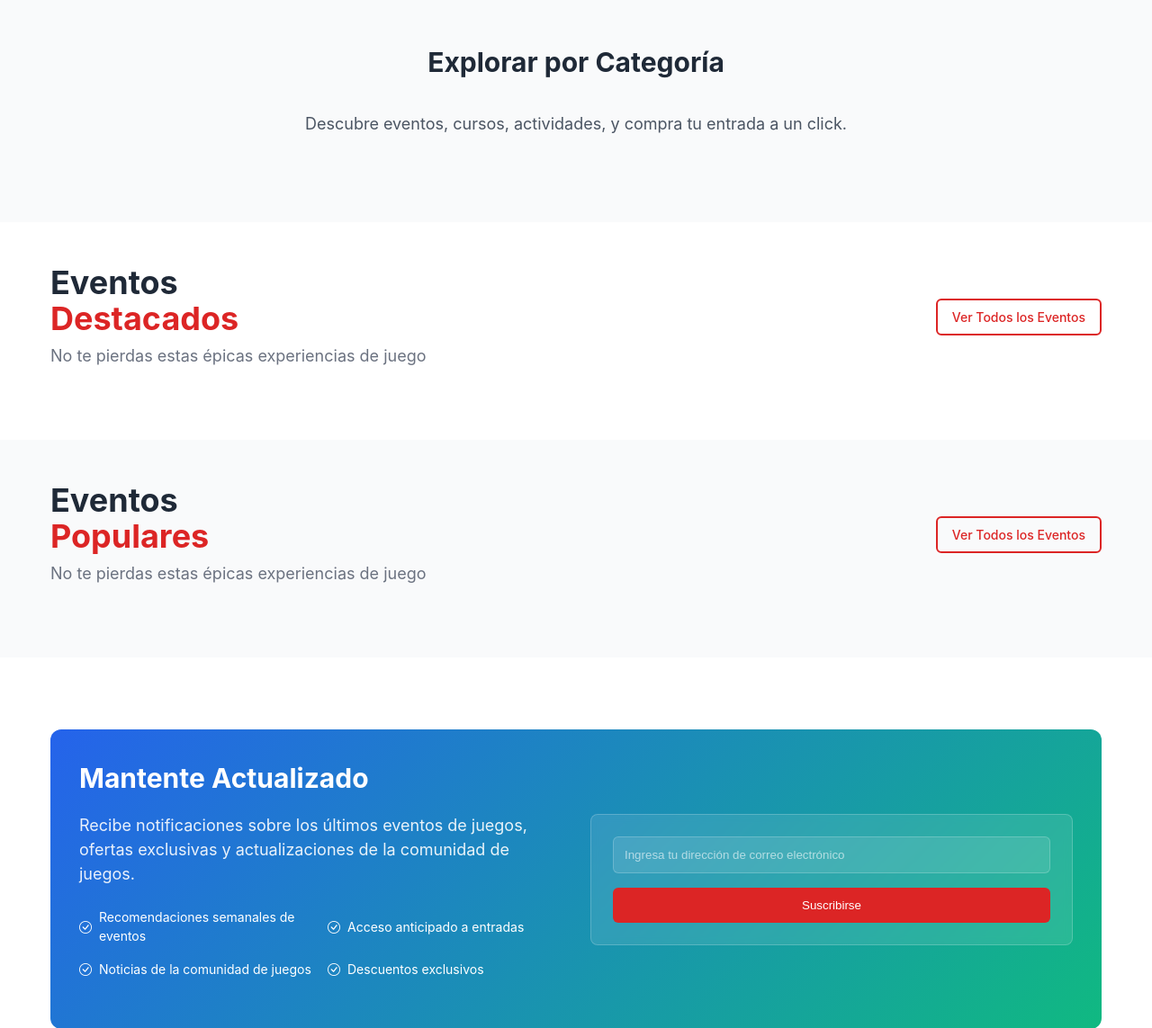
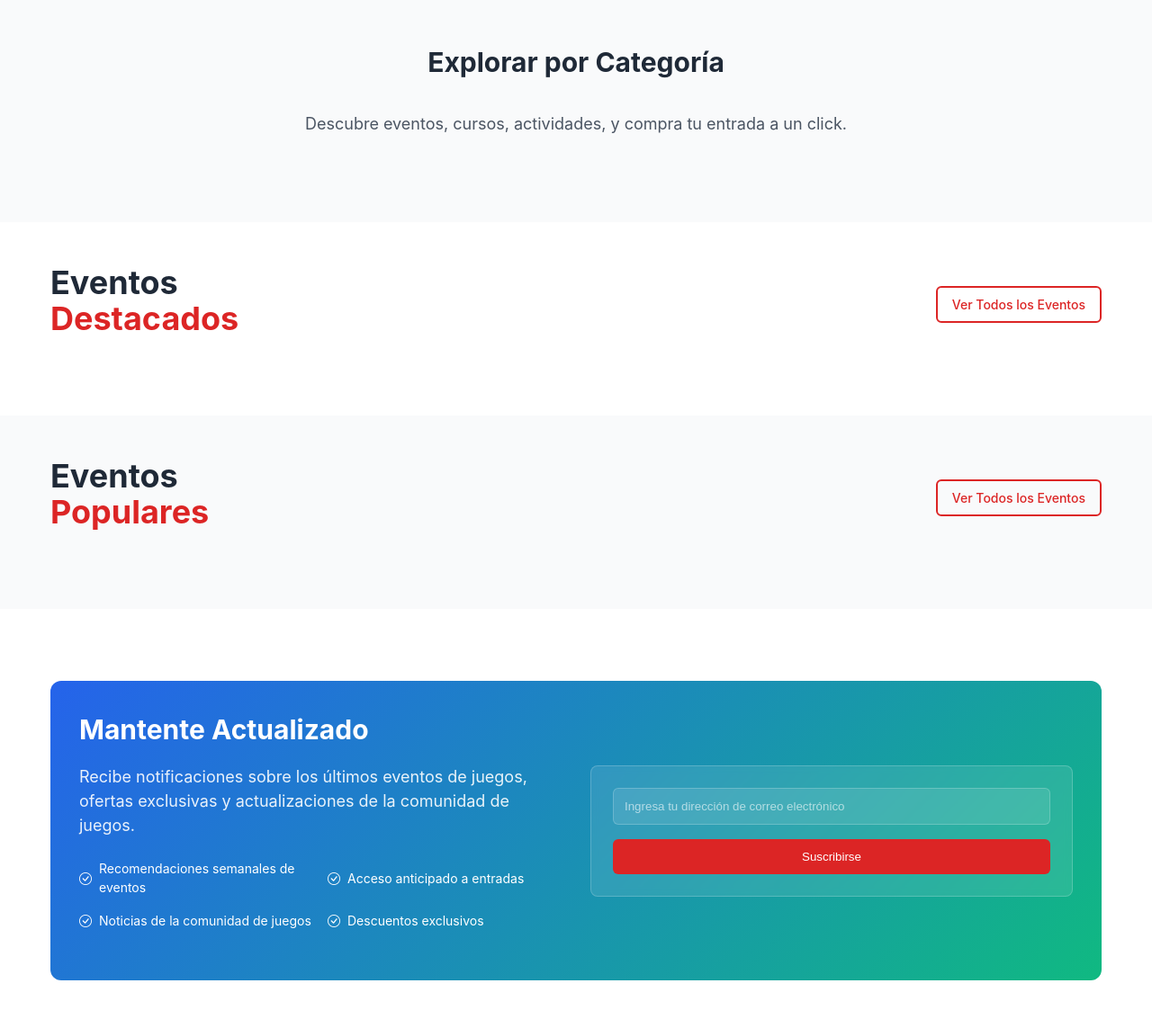
Before and after one commit to KircleR2/gamebuzz, a Django app: page / in a window 1280 px wide. Shown: the part 565-1708 px from the top of the page at 90% size. Run offline with Django 5.2, Linux system fonts and the light colour scheme; data that the repository does not hold is empty.

Commit message:
no description n titles

```diff
--- a/events/templates/events/event_list.html
+++ b/events/templates/events/event_list.html
@@ -71,7 +71,6 @@
                 <h2 class="section-title section-title-split">
                     <span class="section-title-main">{% trans "Eventos" %}</span> <span class="section-title-accent">{% trans "Destacados" %}</span>
                 </h2>
-                <p class="section-subtitle section-subtitle-gray">{% trans "No te pierdas estas épicas experiencias de juego" %}</p>
                 </div>
             <a href="{% url 'featured_events' %}" class="btn btn-outline btn-outline-accent">{% trans "Ver Todos los Eventos" %}</a>
                 </div>
@@ -132,7 +131,6 @@
                 <h2 class="section-title section-title-split">
                     <span class="section-title-main">{% trans "Eventos" %}</span> <span class="section-title-accent">{% trans "Populares" %}</span>
                 </h2>
-                <p class="section-subtitle section-subtitle-gray">{% trans "No te pierdas estas épicas experiencias de juego" %}</p>
             </div>
             <a href="{% url 'popular_events' %}" class="btn btn-outline btn-outline-accent">{% trans "Ver Todos los Eventos" %}</a>
                     </div>
```
